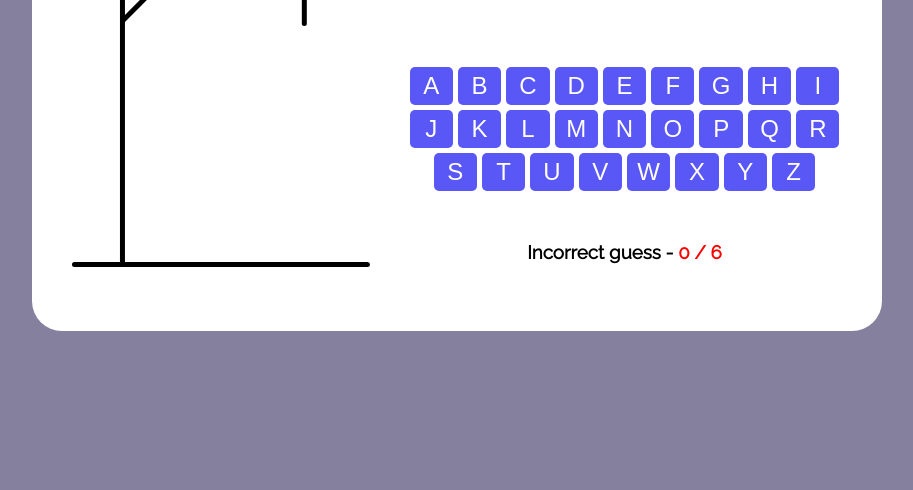
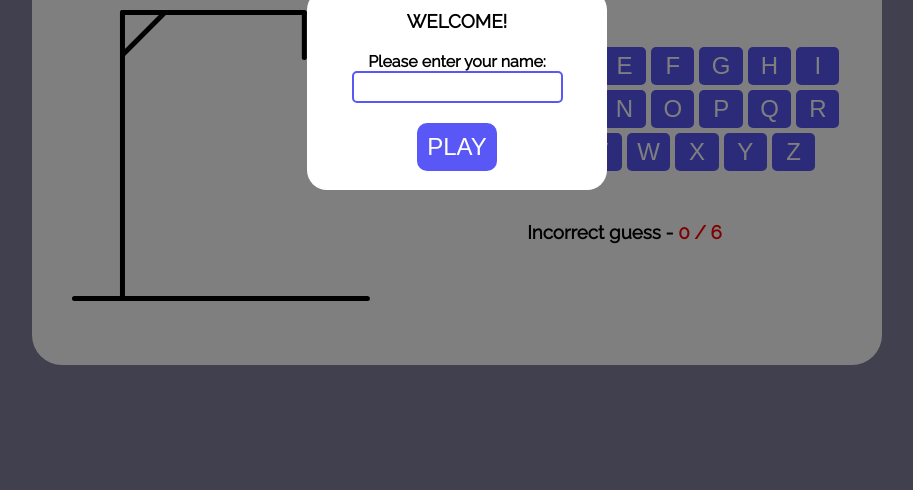
Before and after one commit to petermcloughlin/hangman-game, a plain HTML site: page index.html in a window 1280 px wide. Shown: the part 310-800 px from the top of the page, without its empty margins (183-1096 px from the left). Drawn offline with Linux system fonts and the light colour scheme.

Commit message:
Add inital DOM load javascript for testing

```diff
--- a/assets/css/style.css
+++ b/assets/css/style.css
@@ -15,7 +15,7 @@ body {
 }
 .container {
     width: 850px;
-    display: flex;
+    display:flex;
     /* flex-direction: column; */
     align-items: center;
     background: #ffffff;
@@ -25,6 +25,9 @@ body {
 }
 .hangman {
     max-width: 270px;
+}
+.hangman > h1:first-child{
+    color:#5957F5;
 }
 .hangman h1 {
     text-align: center;
@@ -40,7 +43,7 @@ body {
 .words .letter {
     width: 28px;
     border-bottom: 3px solid black;
-    margin-bottom: 60px;
+    margin-bottom: 20px;
     text-transform: uppercase;
     text-align: center;
     font-weight: bold;
@@ -114,6 +117,56 @@ body {
 .modal .button:hover {
     background: #84809d;
 }
+/*Welome modal*/
+.welcome-modal {
+    position: fixed;
+    display: flex;
+    align-items: center;
+    justify-content: center;
+    background: rgba(0,0,0,0.5);
+    width: 100%;
+    height: 100%;
+    top: 0;
+    left: 0;
+}
+.welcome-modal .content {
+    background: #ffffff;
+    width: 100%;
+    height: 200px;
+    max-width: 300px;
+    text-align: center;
+    border-radius: 20px;
+    padding: 20px;
+    margin: 20px;
+}
+.welcome-modal h3 {
+    margin-bottom: 20px;
+    font:bold;
+}
+.welcome-modal input {
+    min-height: 2rem;
+    border: #5957F5 solid 2px;
+    border-radius: 5px;
+    text-align: center;
+    text-decoration: solid black;
+    font-size: 1rem;
+}
+.welcome-modal button {
+    color: #ffffff;
+    background: #5957F5;
+    text-transform: uppercase;
+    border-radius: 10px;
+    font-weight: 500;
+    font-size: 1.5rem;
+    outline: none;
+    border: none;
+    cursor: pointer;
+    margin-top: 20px;
+    padding: 10px;
+}
+.welcome-modal button:hover {
+    background: #84809d;
+}
 
 /* Add styling for mobile, tablet and laptop */
 @media (max-width: 756px ) {
--- a/index.html
+++ b/index.html
@@ -16,6 +16,13 @@
     <title>Hangman</title>
 </head>
 <body>
+    <div class="welcome-modal">
+        <div class="content">
+            <h3>WELCOME!</h3>
+            <h4>Please enter your name: <input id="user-input" type="text"></h4>
+            <button id="playGame">Play</button>
+        </div>
+    </div>
     <div class="modal">
         <div class="content">
             <h3>GAME OVER!</h3>
@@ -25,6 +32,7 @@
     </div>
     <div class="container">
         <div class="hangman">
+            <h1>Welcome <span id="user-name"></span></h1>
             <h1>HANGMAN</h1>
             <img src="assets/images/hangman-0.svg" alt="hangman-image"/>
         </div>
```
Also changed, not shown: assets/js/script.js (+13 -0 lines).
